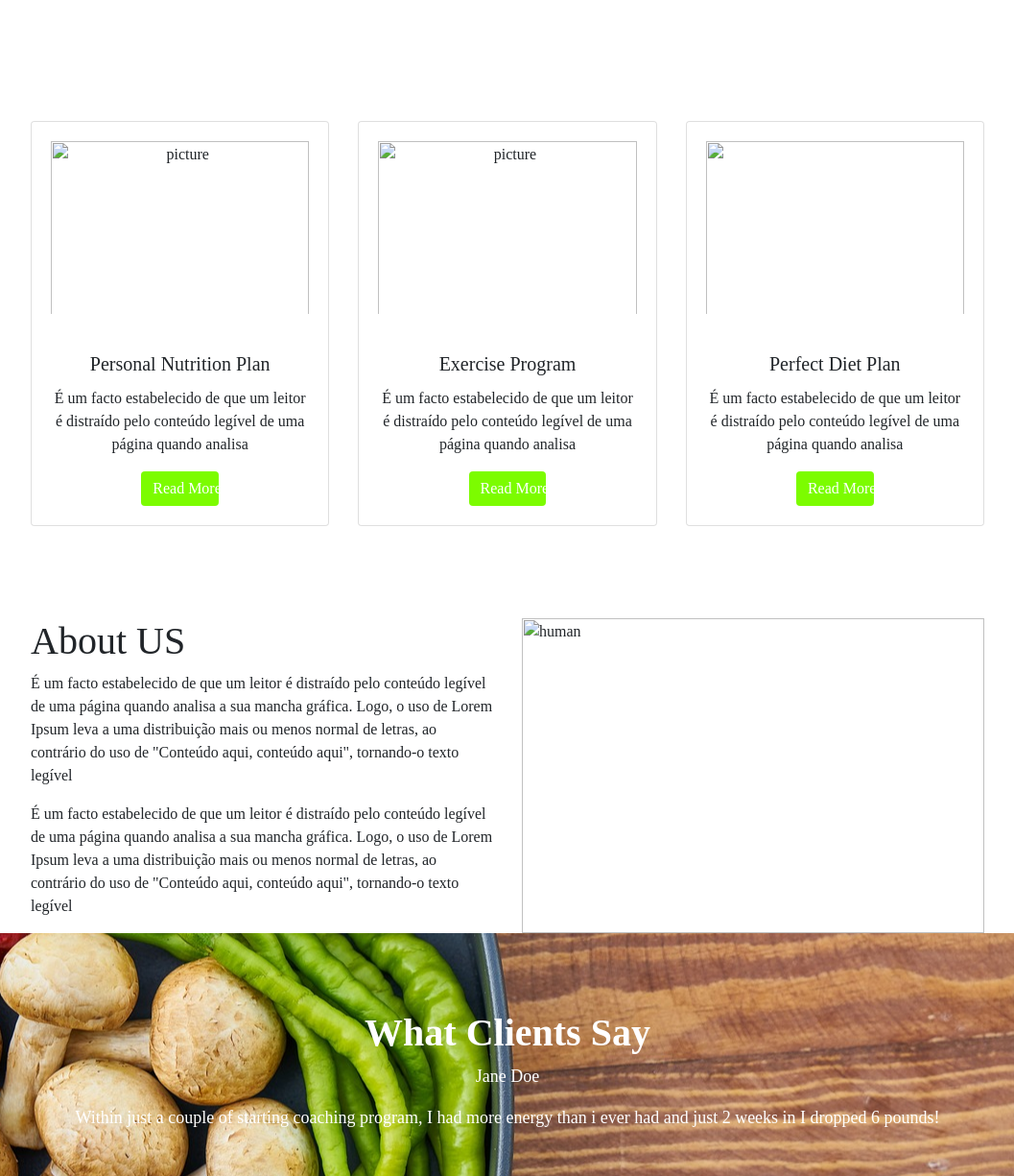
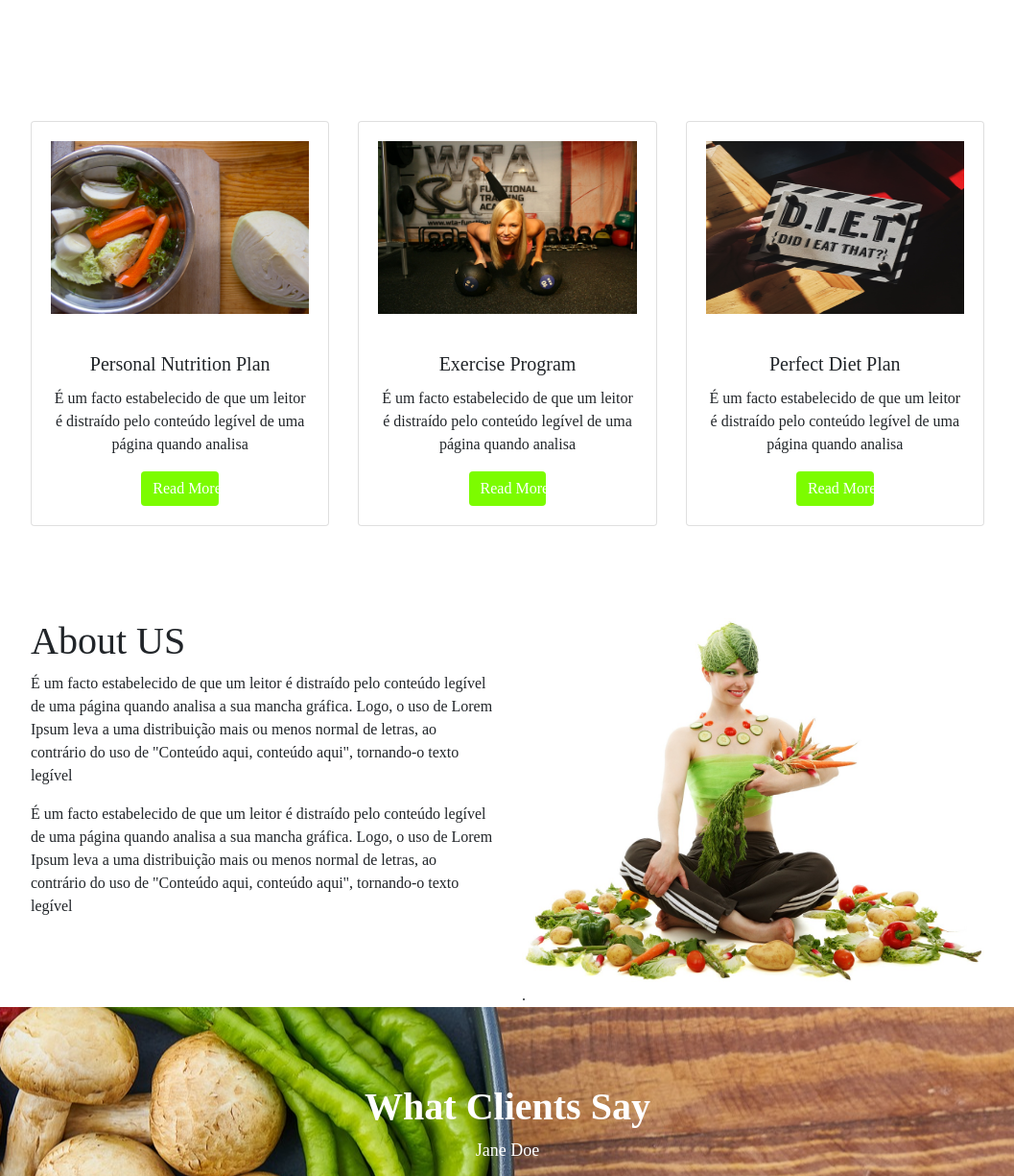
Before and after one commit to PhoenixWeb82/NutraLite1, a plain HTML site: page index.html in a window 1280 px wide. Shown: the part 792-2017 px from the top of the page at 96% size, without its empty margins (111-1168 px from the left). Drawn offline with nearby package versions, Linux system fonts and the light colour scheme; files whose address does not match are found by name.

Commit message:
Add files via upload

```diff
--- a/index.html
+++ b/index.html
@@ -83,7 +83,7 @@
               <div class="row">
                   <div class="col-md-4">
                       <div class="card">
-                          <img src="img/food-1478554_1280.jpg" alt="picture">
+                         <img src="food-1478554_1280.jpg" alt="vegan">
                           <div class="card-body">
                             <h5 class="card-title">Personal Nutrition Plan</h5>
                             <p class="card-text">É um facto estabelecido de que um leitor é distraído pelo conteúdo legível de uma página quando analisa</p>
@@ -93,7 +93,7 @@
                   </div>
                   <div class="col-md-4">
                       <div class="card">
-                          <img src="img/mobility-603558_1280.jpg" alt="picture">
+                          <img src="mobility-603558_1280.jpg" alt="picture">
                           <div class="card-body">
                             <h5 class="card-title">Exercise Program</h5>
                             <p class="card-text">É um facto estabelecido de que um leitor é distraído pelo conteúdo legível de uma página quando analisa</p>
@@ -103,7 +103,7 @@
                   </div>
                   <div class="col-md-4">
                       <div class="card">
-                          <img src="img/jamie-matocinos-745630-unsplash.jpg">
+                          <img src="jamie-matocinos-745630-unsplash.jpg">
                           <div class="card-body">
                             <h5 class="card-title">Perfect Diet Plan</h5>
                             <p class="card-text">É um facto estabelecido de que um leitor é distraído pelo conteúdo legível de uma página quando analisa</p>
@@ -125,7 +125,7 @@
                       <p>É um facto estabelecido de que um leitor é distraído pelo conteúdo legível de uma página quando analisa a sua mancha gráfica. Logo, o uso de Lorem Ipsum leva a uma distribuição mais ou menos normal de letras, ao contrário do uso de "Conteúdo aqui, conteúdo aqui", tornando-o texto legível</p>
                   </div>
                   <div class="col-md-6">
-                      <img src="img/adult-84478_1280.jpg" alt="human">
+                      <img src="adult-84478_1280.jpg" alt="human">
 .                  </div>
               </div>
           </div>
```
